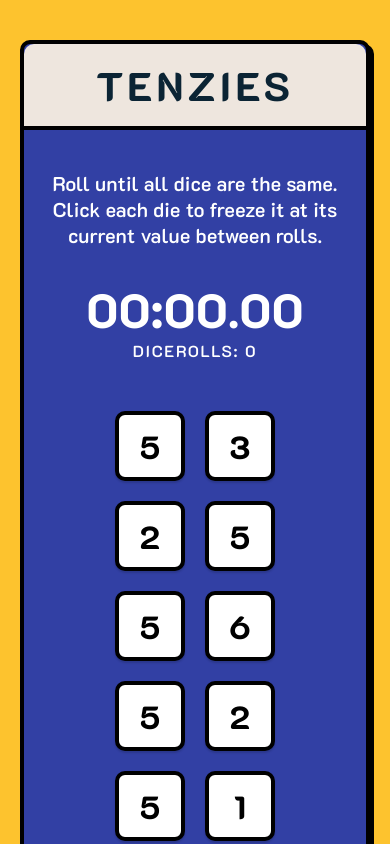
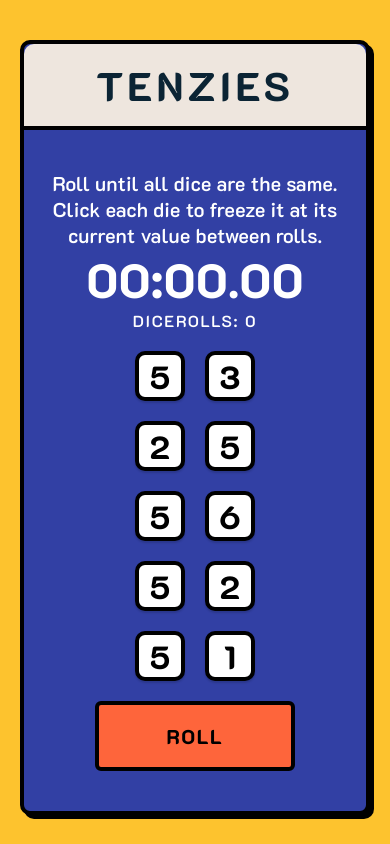
Before and after one commit to josh-merrill/react-tenzies, a React (Vite) app: page / in a window 390 px wide. Shown: the top 844 px of the page. Built offline with nearby package versions, Linux system fonts and the light colour scheme.

Commit message:
STYLE: Updated media query styling

```diff
--- a/src/style.css
+++ b/src/style.css
@@ -78,8 +78,8 @@ main {
 }
 
 .die-face {
-  height: 70px;
-  width: 70px;
+  height: 50px;
+  width: 50px;
   box-shadow: 0px 2px 2px rgba(0, 0, 0, 0.15);
   border-radius: 10px;
   display: flex;
@@ -130,7 +130,6 @@ main {
   position: relative;
   width: 100%;
   border-radius: 5px;
-  margin: 30px;
   display: flex;
   flex-direction: column;
   align-items: center;
@@ -165,10 +164,19 @@ main {
     padding: 150px 20px;
   }
 
+  .die-face {
+    height: 70px;
+    width: 70px;
+  }
+
   .dice-container {
     display: grid;
     grid-template: auto auto / repeat(5, 2fr);
     gap: 20px;
     margin-bottom: 40px;
   }
+
+  .dice-count-container {
+    margin: 30px;
+  }
 }
```
